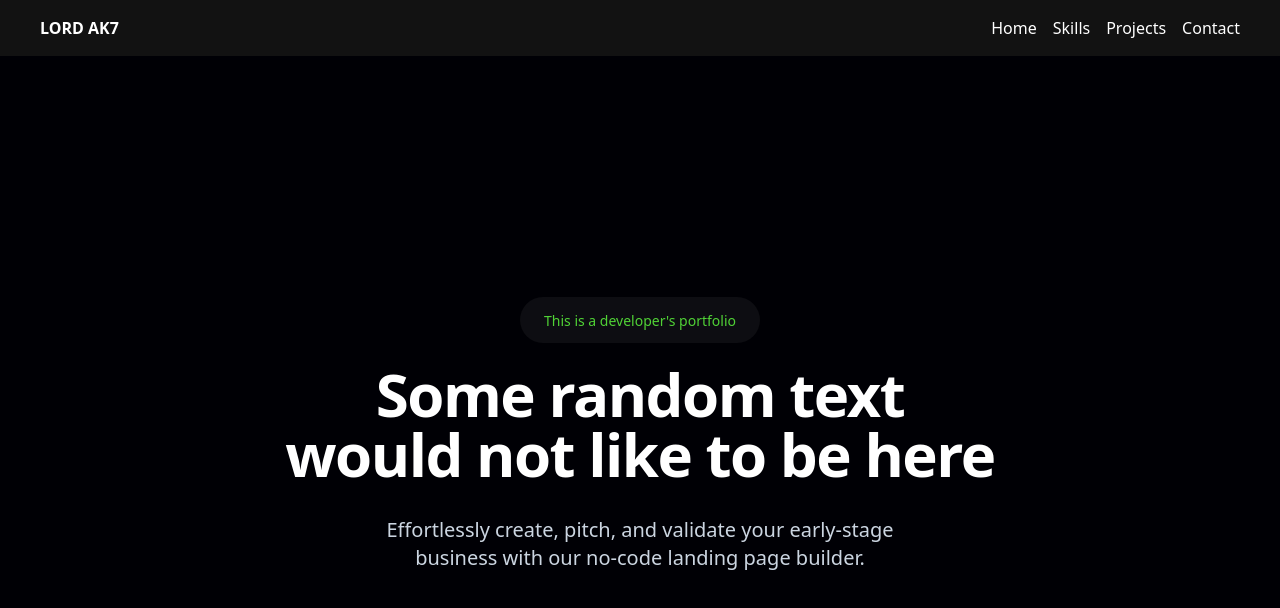
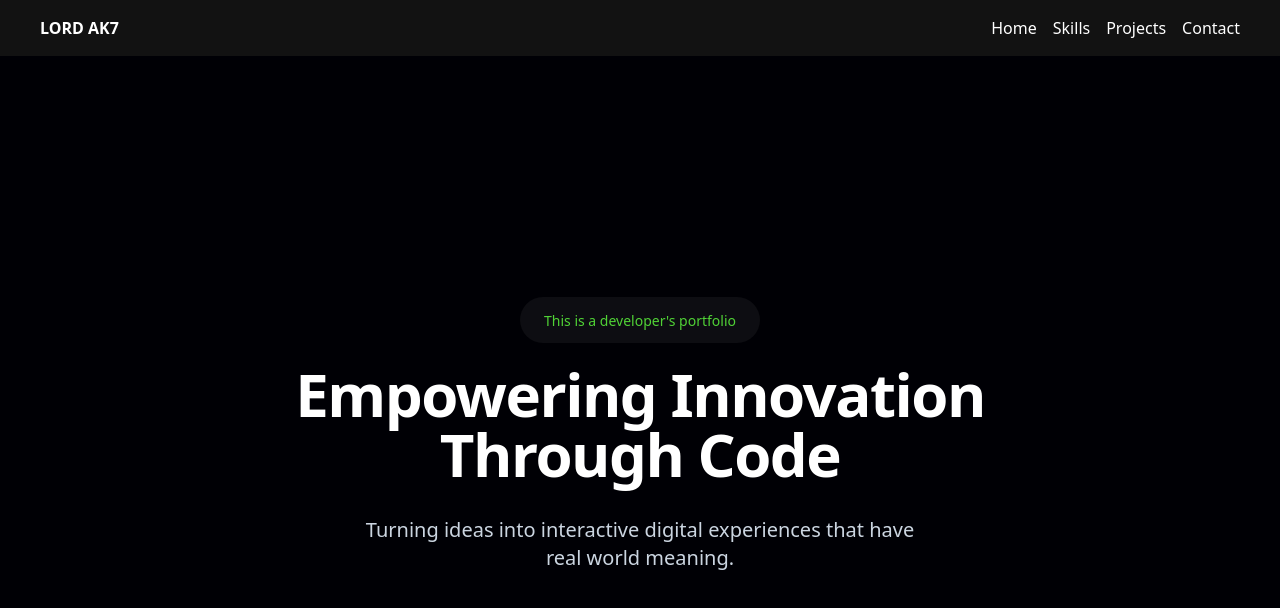
Before and after one commit to LordAK7/Thegodofcomputers, a React (Vite) app: page / in a window 1280 px wide. Shown: the top 608 px of the page. Built offline with nearby package versions, Linux system fonts and the light colour scheme.

Commit message:
Updated the ehader text

```diff
--- a/src/components/Hero.jsx
+++ b/src/components/Hero.jsx
@@ -38,8 +38,8 @@ const Hero = () => {
                 transition={{ delay: 0.5, duration: 0.8, ease: "easeOut" }}
                 className="mt-8 text-3xl font-extrabold tracking-tight text-white lg:text-6xl"
               >
-                Some random text
-                <span className="md:block">would not like to be here</span>
+                Empowering Innovation
+                <span className="md:block">Through Code</span>
               </motion.p>
               <motion.p
                 initial={{ opacity: 0 }}
@@ -47,8 +47,7 @@ const Hero = () => {
                 transition={{ delay: 1, duration: 0.8, ease: "easeOut" }}
                 className="max-w-xl mx-auto mt-8 text-base lg:text-xl text-slate-300"
               >
-                Effortlessly create, pitch, and validate your early-stage business
-                with our no-code landing page builder.
+                Turning ideas into interactive digital experiences that have real world meaning.
               </motion.p>
             </div>
             <motion.div
```
